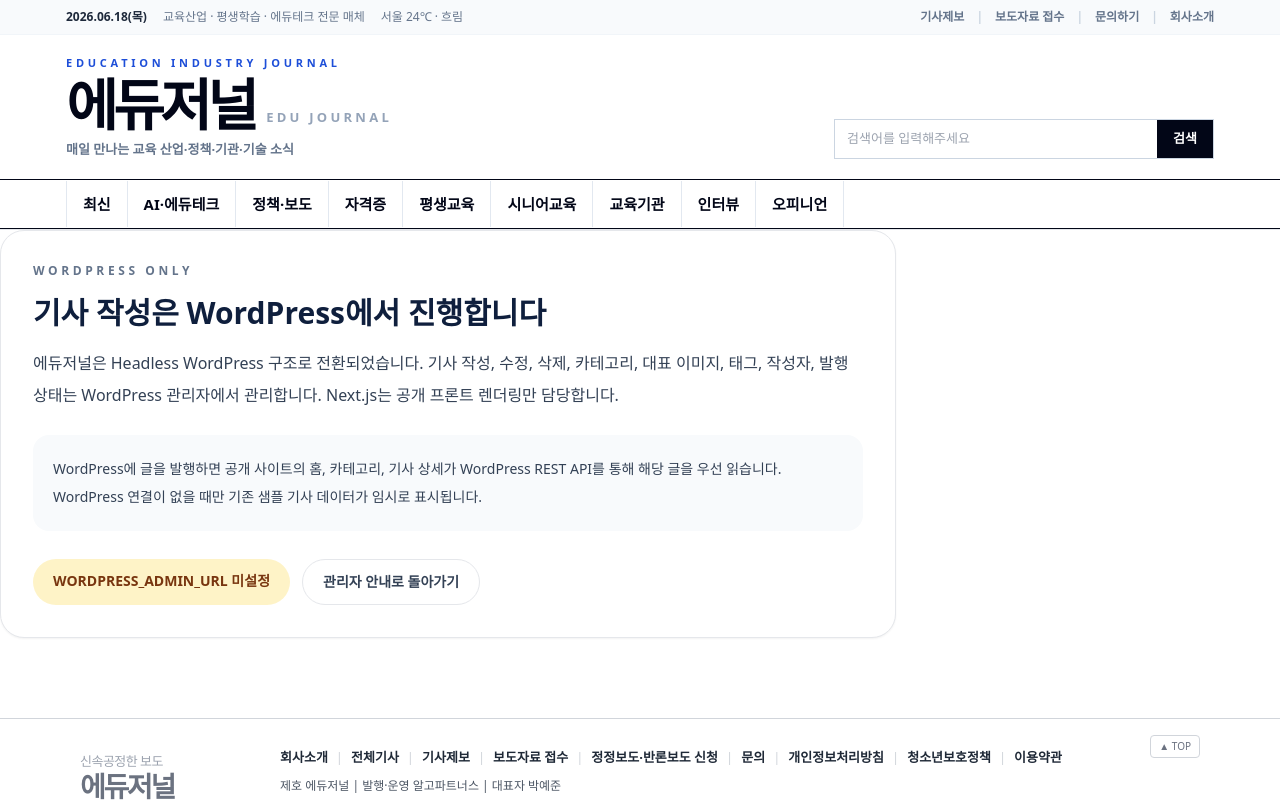
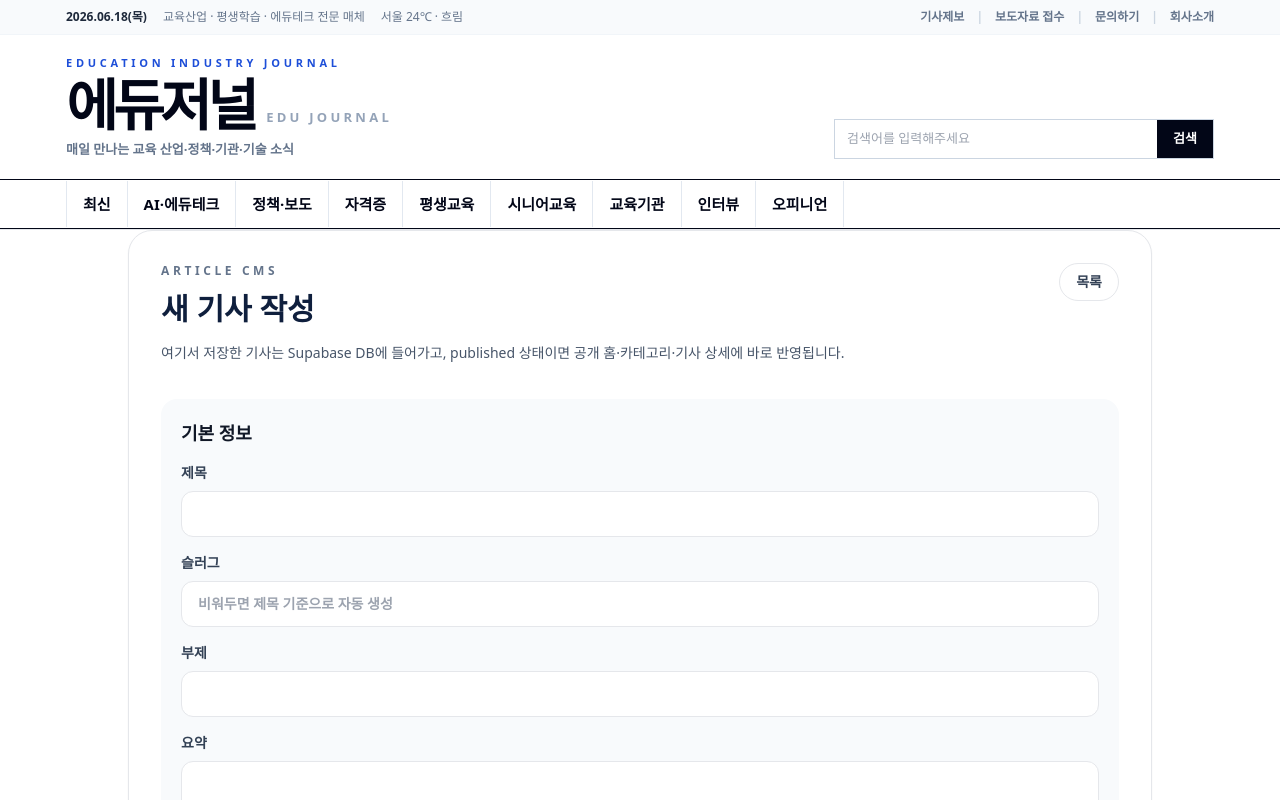
Before and after one commit to apark12321-ux/vision-media-mediaoffice, a Next.js app: page /admin/articles/new in a window 1280 px wide. Shown: the top 800 px of the page. Built offline with nearby package versions, Linux system fonts and the light colour scheme.

Commit message:
Replace WordPress article screen with native CMS form

```diff
--- a/app/admin/articles/new/page.tsx
+++ b/app/admin/articles/new/page.tsx
@@ -1,35 +1,61 @@
 import Link from 'next/link';
-import { getWordPressAdminUrl } from '@/lib/data/public';
+import { createArticle } from './actions';
+import { getCategories } from '@/lib/data/public';
 
-export default function NewArticlePage() {
-  const adminUrl = getWordPressAdminUrl();
+export default async function NewArticlePage() {
+  const categories = await getCategories();
 
   return (
-    <main className="max-w-4xl rounded-3xl border bg-white p-8 shadow-sm">
-      <p className="text-xs font-black uppercase tracking-[0.3em] text-slate-500">WORDPRESS ONLY</p>
-      <h1 className="mt-4 text-3xl font-black text-brand-navy">기사 작성은 WordPress에서 진행합니다</h1>
-      <p className="mt-4 text-base leading-8 text-slate-700">
-        에듀저널은 Headless WordPress 구조로 전환되었습니다. 기사 작성, 수정, 삭제, 카테고리, 대표 이미지, 태그, 작성자, 발행 상태는 WordPress 관리자에서 관리합니다. Next.js는 공개 프론트 렌더링만 담당합니다.
-      </p>
-
-      <div className="mt-6 rounded-2xl bg-slate-50 p-5 text-sm leading-7 text-slate-700">
-        WordPress에 글을 발행하면 공개 사이트의 홈, 카테고리, 기사 상세가 WordPress REST API를 통해 해당 글을 우선 읽습니다. WordPress 연결이 없을 때만 기존 샘플 기사 데이터가 임시로 표시됩니다.
+    <main className="mx-auto max-w-5xl rounded-3xl border bg-white p-8 shadow-sm">
+      <div className="flex items-start justify-between gap-5">
+        <div>
+          <p className="text-xs font-black uppercase tracking-[0.3em] text-slate-500">ARTICLE CMS</p>
+          <h1 className="mt-3 text-3xl font-black text-brand-navy">새 기사 작성</h1>
+          <p className="mt-3 text-sm leading-7 text-slate-600">여기서 저장한 기사는 Supabase DB에 들어가고, published 상태이면 공개 홈·카테고리·기사 상세에 바로 반영됩니다.</p>
+        </div>
+        <Link href="/admin/articles" className="rounded-full border px-4 py-2 text-sm font-black text-slate-700">목록</Link>
       </div>
 
-      <div className="mt-7 flex flex-wrap gap-3">
-        {adminUrl ? (
-          <a href={adminUrl} className="rounded-full bg-brand-navy px-5 py-3 text-sm font-black text-white">
-            WordPress 관리자 열기
-          </a>
-        ) : (
-          <span className="rounded-full bg-amber-100 px-5 py-3 text-sm font-black text-amber-900">
-            WORDPRESS_ADMIN_URL 미설정
-          </span>
-        )}
-        <Link href="/admin" className="rounded-full border px-5 py-3 text-sm font-black text-slate-700">
-          관리자 안내로 돌아가기
-        </Link>
-      </div>
+      <form action={createArticle} className="mt-8 grid gap-6">
+        <section className="grid gap-4 rounded-2xl bg-slate-50 p-5">
+          <h2 className="text-lg font-black">기본 정보</h2>
+          <label className="grid gap-2 text-sm font-bold text-slate-700">제목<input name="title" required className="rounded-xl border px-4 py-3" /></label>
+          <label className="grid gap-2 text-sm font-bold text-slate-700">슬러그<input name="slug" placeholder="비워두면 제목 기준으로 자동 생성" className="rounded-xl border px-4 py-3" /></label>
+          <label className="grid gap-2 text-sm font-bold text-slate-700">부제<input name="subtitle" className="rounded-xl border px-4 py-3" /></label>
+          <label className="grid gap-2 text-sm font-bold text-slate-700">요약<textarea name="summary" rows={4} className="rounded-xl border px-4 py-3" /></label>
+          <label className="grid gap-2 text-sm font-bold text-slate-700">본문<textarea name="content" rows={14} required className="rounded-xl border px-4 py-3" /></label>
+        </section>
+
+        <section className="grid gap-4 rounded-2xl bg-slate-50 p-5 md:grid-cols-2">
+          <h2 className="md:col-span-2 text-lg font-black">분류·발행</h2>
+          <label className="grid gap-2 text-sm font-bold text-slate-700">카테고리<select name="category_slug" className="rounded-xl border px-4 py-3">{categories.map((category) => <option key={category.slug} value={category.slug}>{category.name}</option>)}</select></label>
+          <label className="grid gap-2 text-sm font-bold text-slate-700">상태<select name="status" className="rounded-xl border px-4 py-3"><option value="draft">임시저장</option><option value="review">검수 대기</option><option value="scheduled">예약 발행</option><option value="published">즉시 발행</option></select></label>
+          <label className="grid gap-2 text-sm font-bold text-slate-700">기사 유형<select name="article_type" className="rounded-xl border px-4 py-3"><option value="normal">일반 기사</option><option value="press_release">보도자료</option><option value="brand_interview">브랜드 인터뷰</option><option value="sponsored">협찬 기사</option><option value="advertorial">광고성 기사</option></select></label>
+          <label className="grid gap-2 text-sm font-bold text-slate-700">예약 발행 시각<input name="scheduled_at" type="datetime-local" className="rounded-xl border px-4 py-3" /></label>
+          <label className="grid gap-2 text-sm font-bold text-slate-700">기자명<input name="author_name" placeholder="에듀저널 편집부" className="rounded-xl border px-4 py-3" /></label>
+          <label className="grid gap-2 text-sm font-bold text-slate-700">태그<input name="tags" placeholder="쉼표로 구분" className="rounded-xl border px-4 py-3" /></label>
+        </section>
+
+        <section className="grid gap-4 rounded-2xl bg-slate-50 p-5 md:grid-cols-2">
+          <h2 className="md:col-span-2 text-lg font-black">대표 이미지·출처</h2>
+          <label className="grid gap-2 text-sm font-bold text-slate-700">대표 이미지 URL<input name="thumbnail_url" className="rounded-xl border px-4 py-3" /></label>
+          <label className="grid gap-2 text-sm font-bold text-slate-700">이미지 원본 URL<input name="image_source_url" className="rounded-xl border px-4 py-3" /></label>
+          <label className="grid gap-2 text-sm font-bold text-slate-700">이미지 출처명<input name="image_source_name" placeholder="직접 촬영 / 기관 제공 / 공개 이미지" className="rounded-xl border px-4 py-3" /></label>
+          <label className="grid gap-2 text-sm font-bold text-slate-700">이미지 저작자<input name="image_author" className="rounded-xl border px-4 py-3" /></label>
+          <label className="grid gap-2 text-sm font-bold text-slate-700 md:col-span-2">이미지 캡션<input name="image_caption" className="rounded-xl border px-4 py-3" /></label>
+          <label className="grid gap-2 text-sm font-bold text-slate-700">이미지 라이선스<input name="image_license" className="rounded-xl border px-4 py-3" /></label>
+        </section>
+
+        <section className="grid gap-4 rounded-2xl bg-slate-50 p-5">
+          <h2 className="text-lg font-black">검수·근거</h2>
+          <label className="grid gap-2 text-sm font-bold text-slate-700">참고 출처 URL<textarea name="source_urls" rows={3} placeholder="한 줄에 하나씩 입력" className="rounded-xl border px-4 py-3" /></label>
+          <label className="grid gap-2 text-sm font-bold text-slate-700">출처 메모<input name="source_note" className="rounded-xl border px-4 py-3" /></label>
+          <label className="flex items-center gap-3 text-sm font-bold text-slate-700"><input name="fact_checked" type="checkbox" /> 팩트체크 완료</label>
+          <label className="flex items-center gap-3 text-sm font-bold text-slate-700"><input name="compliance_checked" type="checkbox" /> 광고성/저작권/명예훼손 위험 검토</label>
+        </section>
+
+        <button className="rounded-2xl bg-brand-navy px-6 py-4 text-base font-black text-white">DB에 저장하고 공개 사이트 반영</button>
+      </form>
     </main>
   );
 }
```
